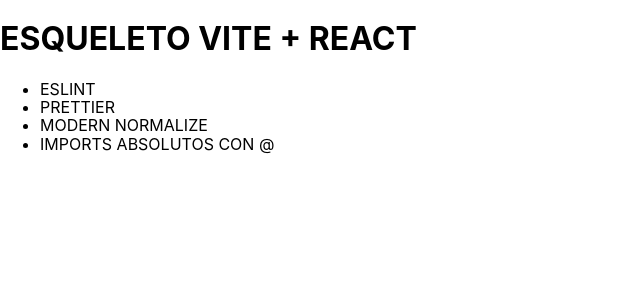
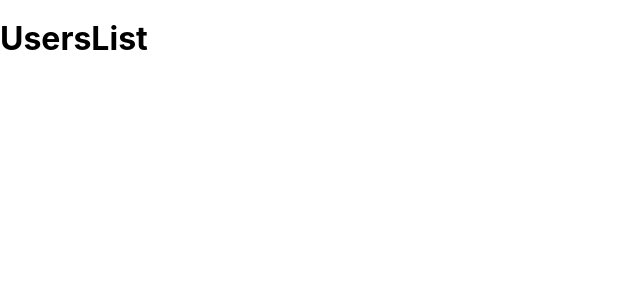
Before and after one commit to QuiqueSupertramp/userslist-fullstack, a React (Vite) app in the folder frontend/: page / in a window 1280 px wide. Shown: the top 300 px of the page, without its empty margins (0-640 px from the left). Built offline with nearby package versions, Linux system fonts and the light colour scheme.

Commit message:
frontend config

```diff
--- a/frontend/index.html
+++ b/frontend/index.html
@@ -4,7 +4,7 @@
 		<meta charset="UTF-8" />
 		<link rel="icon" type="image/svg+xml" href="/favicon.svg" />
 		<meta name="viewport" content="width=device-width, initial-scale=1.0" />
-		<title>Vite App</title>
+		<title>UsersList</title>
 	</head>
 	<body>
 		<div id="root"></div>
--- a/frontend/package.json
+++ b/frontend/package.json
@@ -1,5 +1,5 @@
 {
-	"name": "proyecto",
+	"name": "userslist",
 	"private": true,
 	"version": "0.0.0",
 	"scripts": {
--- a/frontend/src/App.jsx
+++ b/frontend/src/App.jsx
@@ -1,13 +1,7 @@
 function App() {
 	return (
 		<div className='App'>
-			<h1>ESQUELETO VITE + REACT</h1>
-			<ul>
-				<li>ESLINT</li>
-				<li>PRETTIER</li>
-				<li>MODERN NORMALIZE</li>
-				<li>IMPORTS ABSOLUTOS CON @</li>
-			</ul>
+			<h1>UsersList</h1>
 		</div>
 	);
 }
```
